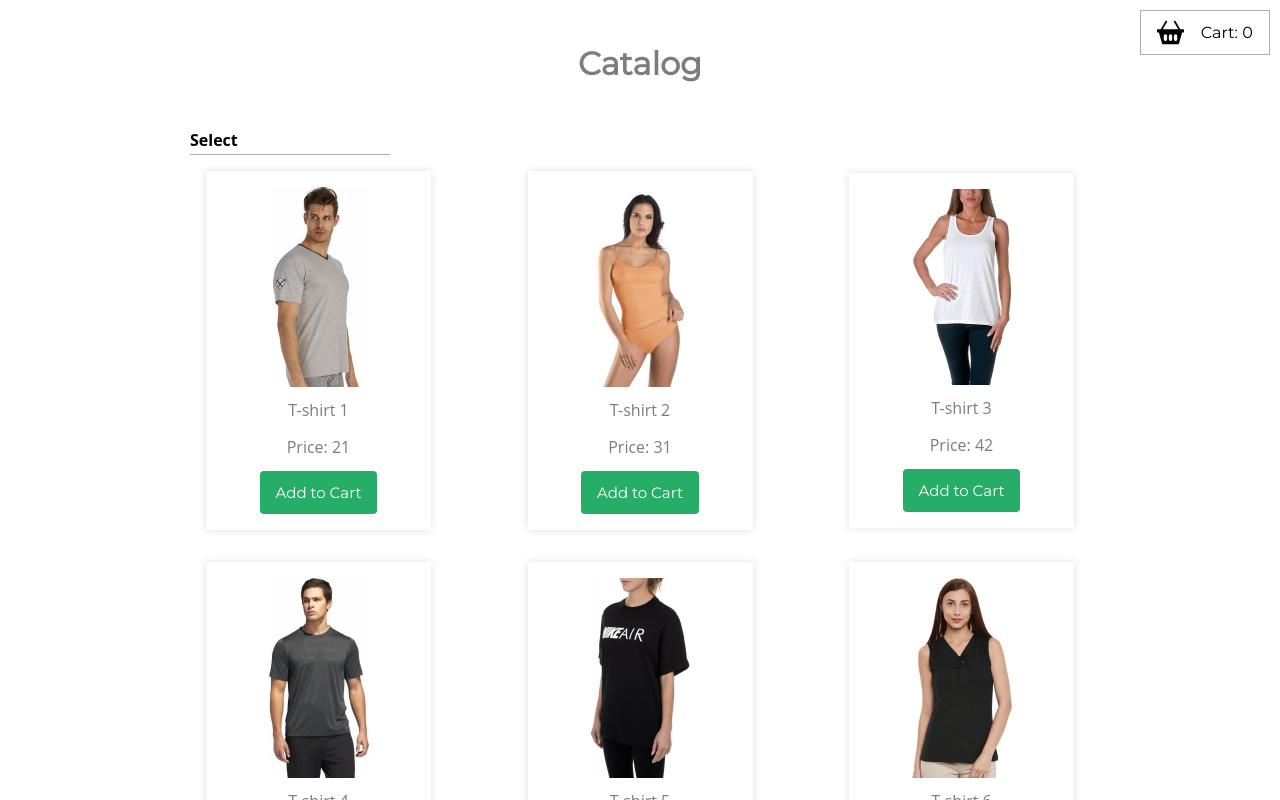
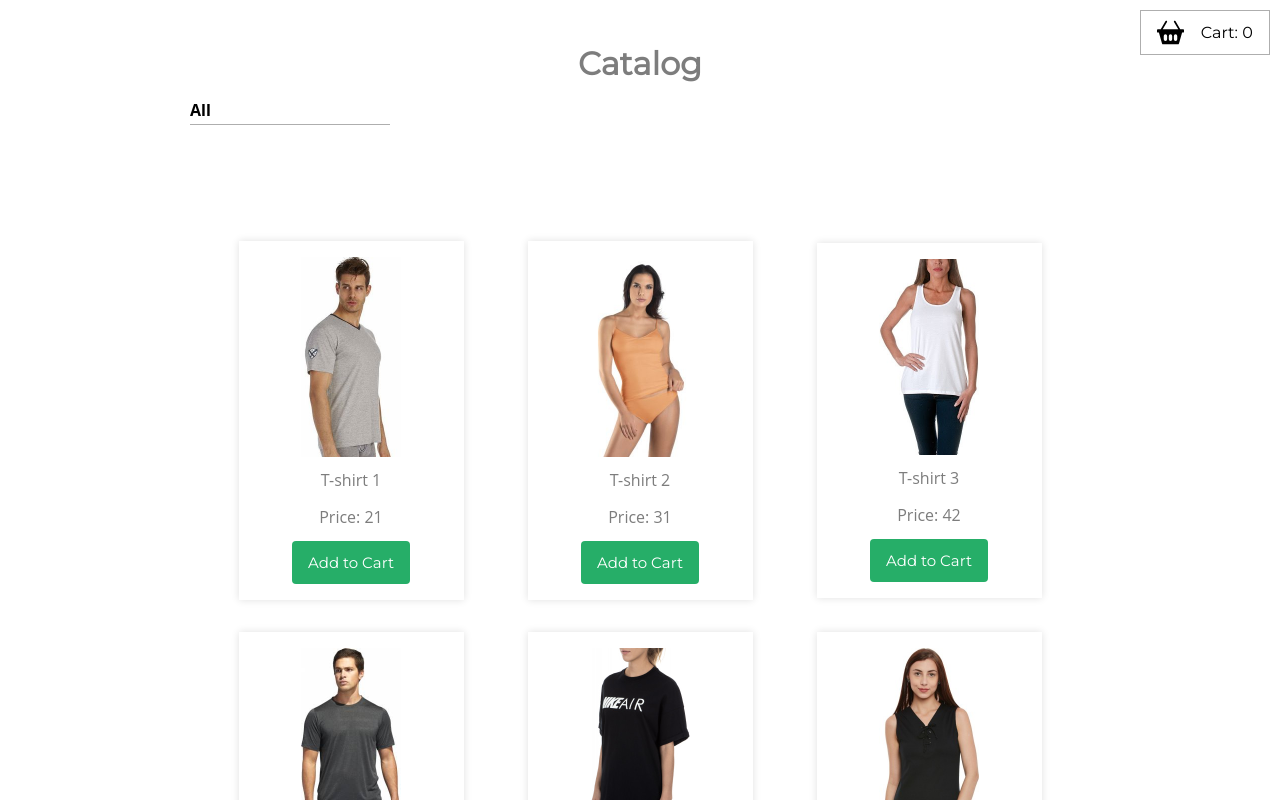
Before and after one commit to User-960/Online-shop, a Vue app: page / in a window 1280 px wide. Shown: the top 800 px of the page. Built offline with nearby package versions, Linux system fonts and the light colour scheme; data requests are answered from the project's data file.

Commit message:
feat: set up a filter by product category

```diff
--- a/src/components/catalog/v-catalog-item.vue
+++ b/src/components/catalog/v-catalog-item.vue
@@ -50,7 +50,7 @@
   flex-basis: 25%;
   box-shadow: 0 0 8px 0 #e0e0e0;
   padding: $spacing-padding * 2;
-  margin: $spacing-margin * 2;
+  margin: $spacing-margin * 2 $spacing-margin * 4;
   display: flex;
   flex-direction: column;
   align-items: center;
--- a/src/components/catalog/v-catalog.vue
+++ b/src/components/catalog/v-catalog.vue
@@ -16,14 +16,14 @@
     </h1>
 
     <vSelect
-      :options="options"
+      :options="categories"
       :selected="selected"
-      @select="optionSelect"
+      @select="sortByCategories"
     />
 
     <div class="v-catalog__list">
       <vCatalogItem
-        v-for="product in PRODUCTS"
+        v-for="product in filteredProducts"
         :key="product.article"
         :product_data="product"
         @add-to-cart="addToCart"
@@ -38,6 +38,7 @@
   import vSelect from '../v-select.vue';
   import vCatalogItem from './v-catalog-item.vue';
   import Product from '../../models/ProductModel';
+  import SelectOption from '../../models/SelectModel';
 
   export default defineComponent({
     name: 'v-catalog',
@@ -47,20 +48,26 @@
     },
     // props: {},
     data: () => ({
-      options: [
-        { name: 'Option 1', value: 1 },
-        { name: 'Option 2', value: 2 },
-        { name: 'Option 3', value: 3 },
-        { name: 'Option 4', value: 4 },
-        { name: 'Option 5', value: 5 }
+      categories: [
+        { name: 'All', value: 'all' },
+        { name: 'Man', value: 'm' },
+        { name: 'Woman', value: 'w' }
       ],
-      selected: 'Select'
+      selected: 'All',
+      sortedProducts: []
     }),
     computed: {
       ...mapGetters([
         'PRODUCTS',
         'CART'
-      ])
+      ]),
+      filteredProducts() {
+        if (this.sortedProducts.length) {
+          return this.sortedProducts;
+        } else {
+          return this.PRODUCTS;
+        }
+      }
     },
     mounted() {
       this.GET_PRODUCTS_FROM_API()
@@ -78,8 +85,15 @@
       addToCart(data: Product): void {
         this.ADD_TO_CART(data);
       },
-      optionSelect(option) {
-        this.selected = option.name;
+      sortByCategories(category: SelectOption) {
+        this.sortedProducts = [];
+        let vm = this;
+        this.PRODUCTS.map(function(item: Product) {
+          if (item.category === category.name) {
+            vm.sortedProducts.push(item);
+          }
+        });
+        this.selected = category.name;
       }
     },
   });
@@ -91,8 +105,9 @@
   &__list {
     display: flex;
     flex-wrap: wrap;
-    justify-content: space-between;
+    justify-content: center;
     align-items: center;
+    margin-top: 100px;
   }
   &__link_to_cart {
     position: absolute;
@@ -110,7 +125,7 @@
     width: 27px;
   }
   &__title {
-    margin: 50px auto;
+    margin: 50px auto 20px ;
     text-align: center;
     font-family: 'Montserrat';
   }
--- a/src/components/v-select.vue
+++ b/src/components/v-select.vue
@@ -77,6 +77,9 @@
     border-bottom: 1px solid #aeaeae;
     cursor: pointer;
   }
+  &__options {
+    position: absolute;
+  }
   &__option {
     cursor: pointer;
     width: 80px;
--- a/src/models/SelectModel.ts
+++ b/src/models/SelectModel.ts
@@ -1,4 +1,4 @@
 export default interface SelectOption {
   name: string;
-  value: number;
+  value: string;
 }
```
Also changed, not shown: .eslintrc.json.
